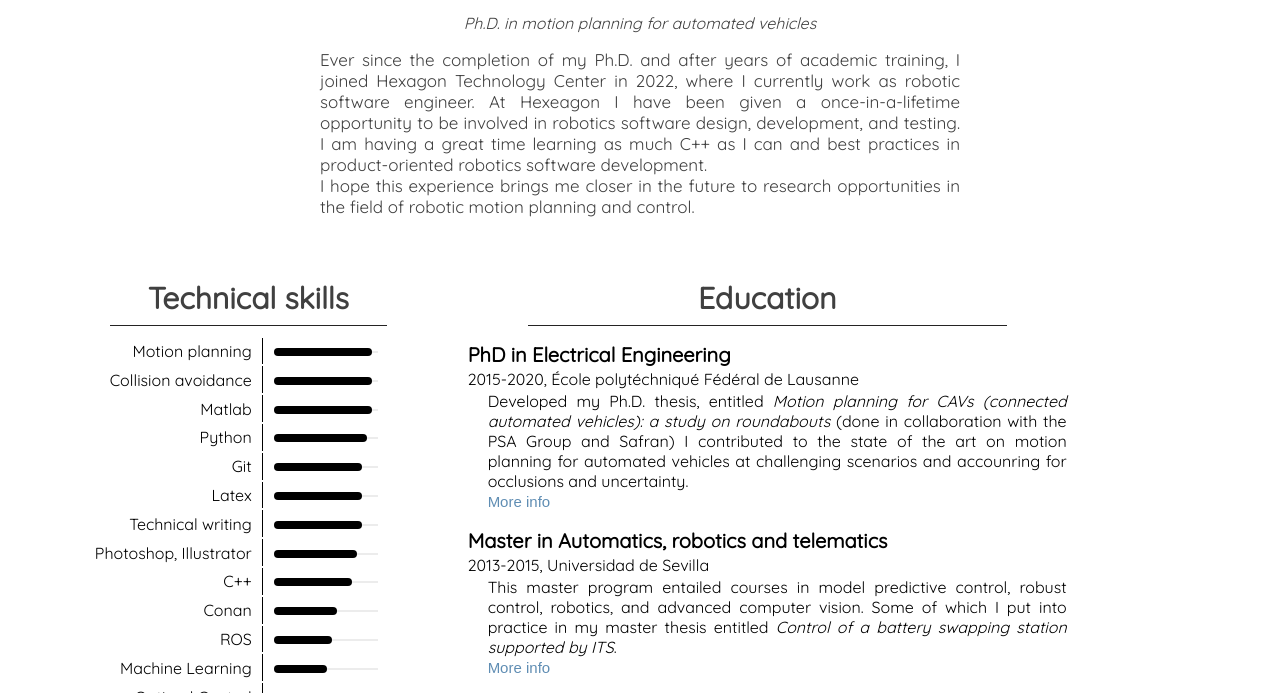
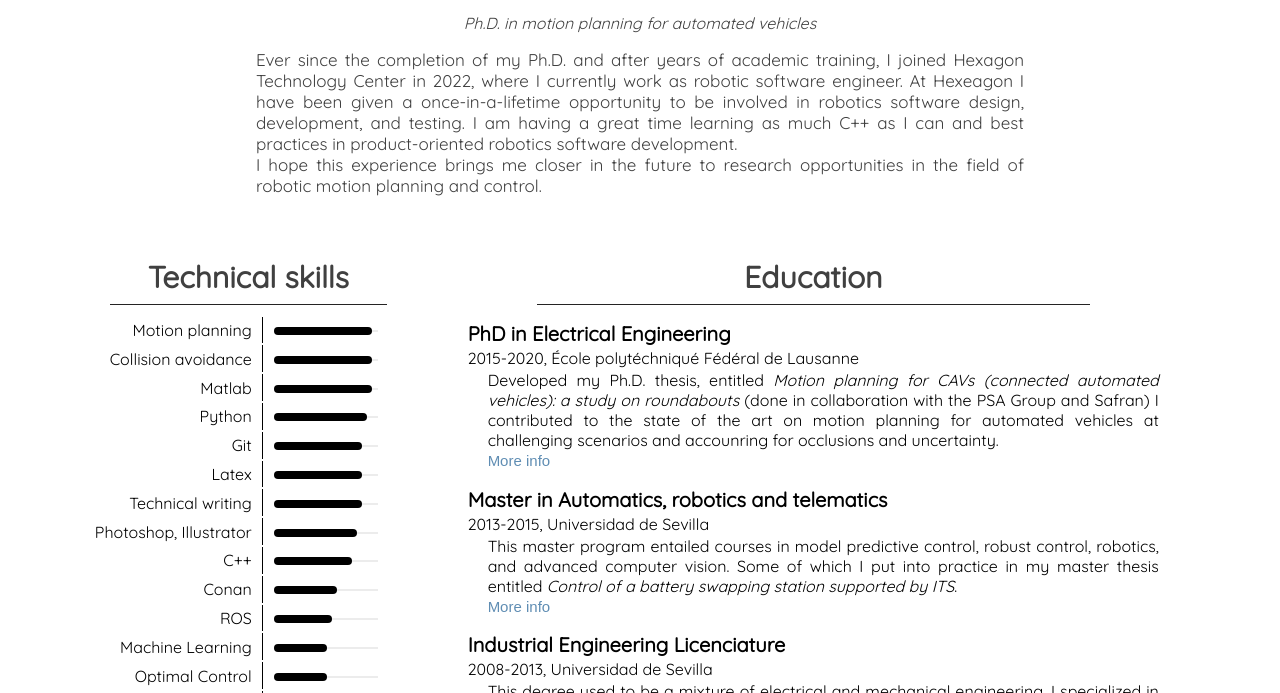
Before and after one commit to ezgode/cv, a plain HTML site: page index.html in a window 1280 px wide. Shown: the part 407-1100 px from the top of the page. Drawn offline with Linux system fonts and the light colour scheme.

Commit message:
adjust sizes

```diff
--- a/css/styles.css
+++ b/css/styles.css
@@ -106,7 +106,7 @@ h3 {
 }
 .description_par {
   margin: 0 auto;
-  width: 50%;
+  width: 60%;
   max-width: 1000px;
   font-size: 17px;
   text-align:justify
@@ -177,7 +177,7 @@ h3 {
   margin-right: 15px;
 }
 .right {
-  width: 52%;
+  width: 60%;
   /*border-left: 1px solid black;*/
   padding-left: 20px;
 }
```
